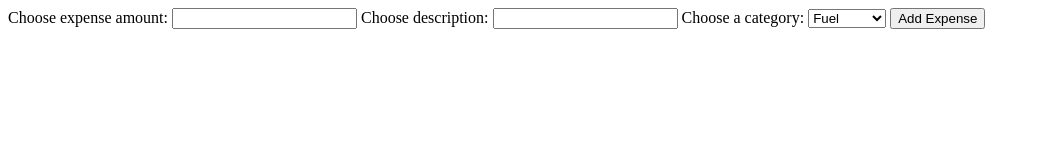
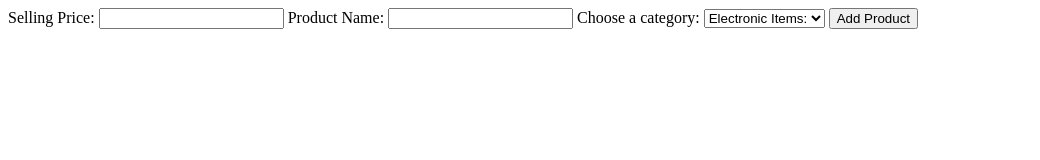
Before and after one commit to prabhat20012001/expense-crud, a plain HTML site: page index.html in a window 1280 px wide. Shown: the whole page, without its empty margins (0-1040 px from the left). Drawn offline with Linux system fonts and the light colour scheme.

Commit message:
added admin page

```diff
--- a/index.html
+++ b/index.html
@@ -7,18 +7,18 @@
 </head>
 <body>
     <form id="form">
-        <label for="expense"> Choose expense amount:</label>
+        <label for="expense"> Selling Price:</label>
         <input type="number" id="expense" name="expense"></input>
-        <label for="description"> Choose description:</label>
+        <label for="description"> Product Name:</label>
         <input type="text" id="description" name="description"></input>
         <label for "category"> Choose a category:</label>
         <select id="category" name="category">
-            <option value="fuel">Fuel</option>
-            <option value="food">food</option>
-            <option value="electricity">electricity</option>
-            <option value="movie">movie</option>
+            <option value="fuel">Electronic Items:</option>
+            <option value="food">Food Items:</option>
+            <option value="electricity">Skincare Items:</option>
+            <!-- <option value="movie">movie</option> -->
         </select>
-        <input type="submit" value="Add Expense">
+        <input type="submit" value="Add Product">
     </form>
     <div id="expense-box">
         <ul id="expenseul"></ul>
@@ -58,7 +58,7 @@
                 var editButton = document.createElement("button");
                 var deleteButton = document.createElement("button");
 
-                expenseSpan.textContent = `Expense: ${expense.expenseValue} `;
+                expenseSpan.textContent = `Expense: ${expense.expenseValue}  `;
                 descriptionSpan.textContent = `Description: ${expense.descriptionValue} `;
                 categorySpan.textContent = `Category: ${expense.categoryValue} `;
                 editButton.textContent = "Edit";
```
